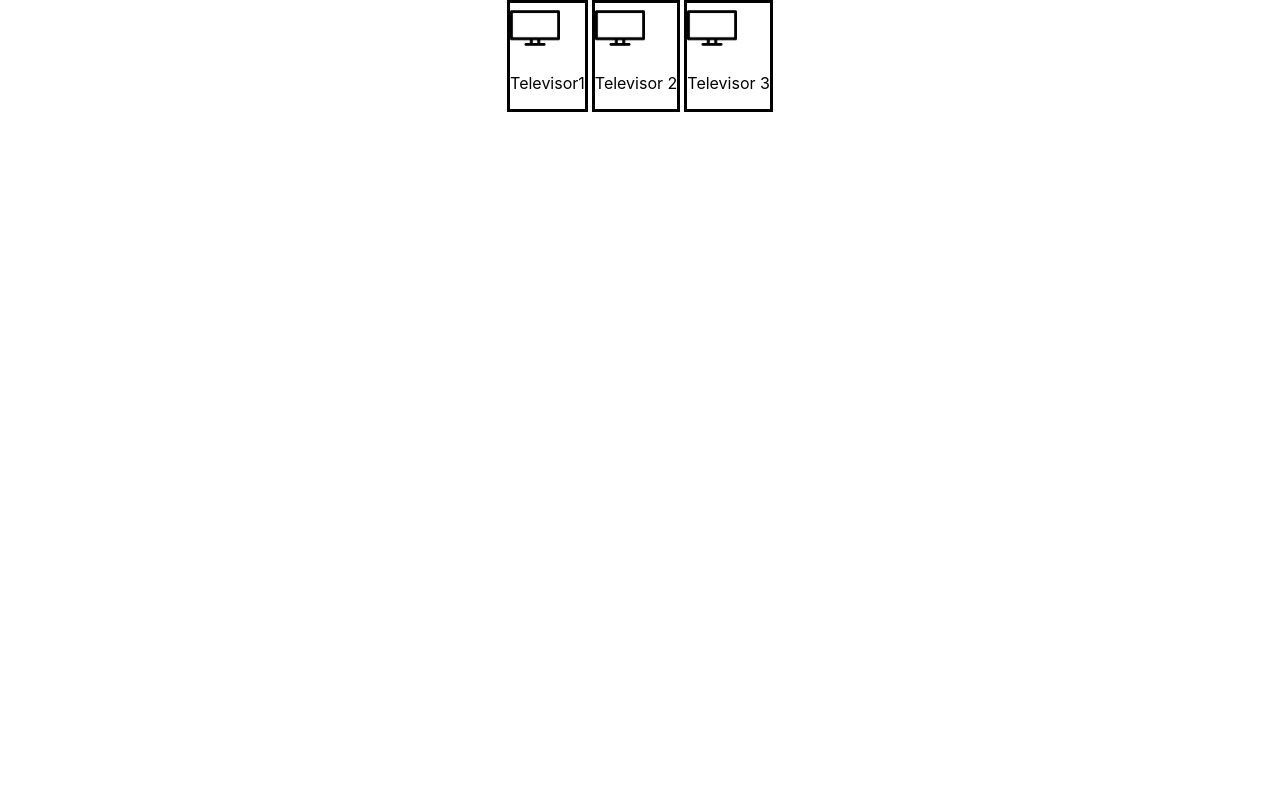
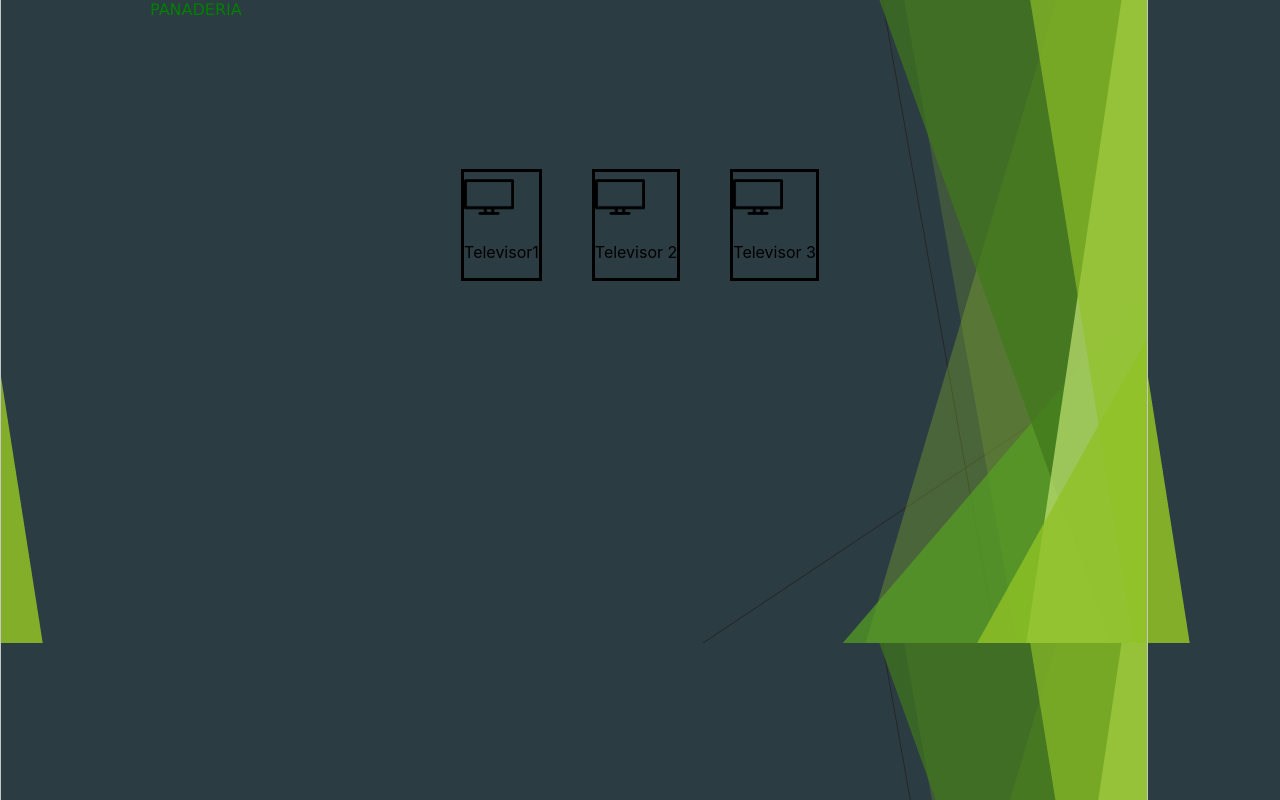
Before and after one commit to GALERIASHYPERMARKET/nextjs-gkzvre, a Next.js app: page /panaderia in a window 1280 px wide. Built offline with nearby package versions, Linux system fonts and the light colour scheme.

Commit message:
2 files modified

```diff
--- a/pages/panaderia.js
+++ b/pages/panaderia.js
@@ -3,9 +3,15 @@ import Image from "next/image";
 import Link from "next/link";
 import styles from '../styles/panaderia.module.css';
 import logo from "../utils/television.png"
+import bg from '../utils/BACKGROUND.png'
 export default function panaderia(){
 return(
-  <div className={styles.main}>
+  <div style={{backgroundImage:`url(${bg.src})`,
+  height: '100vh',
+  margin: '0'}}>
+    <div style={{color:'Green', marginLeft:'150px', fontFamily:'Geneva'}}>
+        PANADERIA
+    </div>
     <section className={styles.container}>
     <div className={styles.televisores}>
       <Link href="/panaderia1">
--- a/styles/panaderia.module.css
+++ b/styles/panaderia.module.css
@@ -1,13 +1,14 @@
 .main{
   background-image: "../utils/logoEmpresarial.png";
+  font-family:;
 }
 .container{
   display: grid;
   justify-content: center;
   align-content: center;
-
-  gap: 4px;
+  gap: 50px;
   grid-auto-flow: column;
+  margin-top:150px;
 }
 .televisores{
   width: '100%';
```
